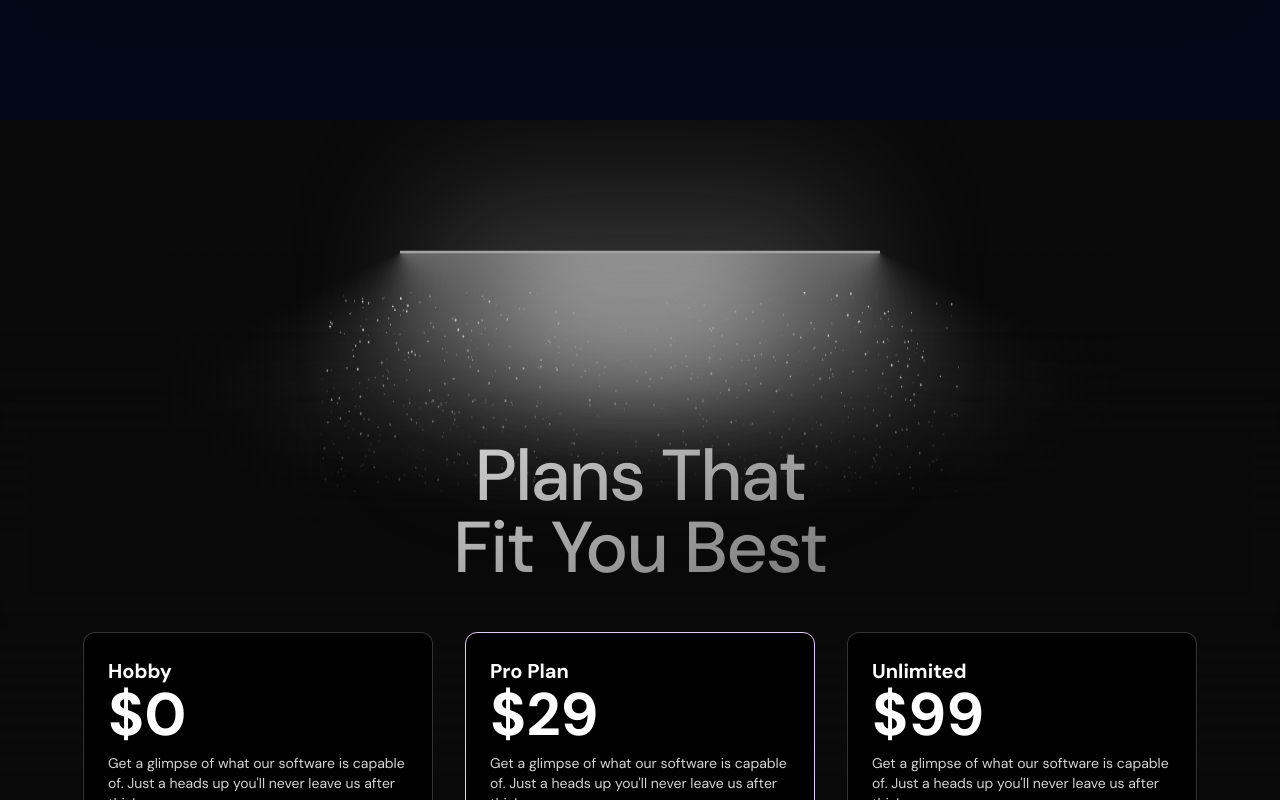
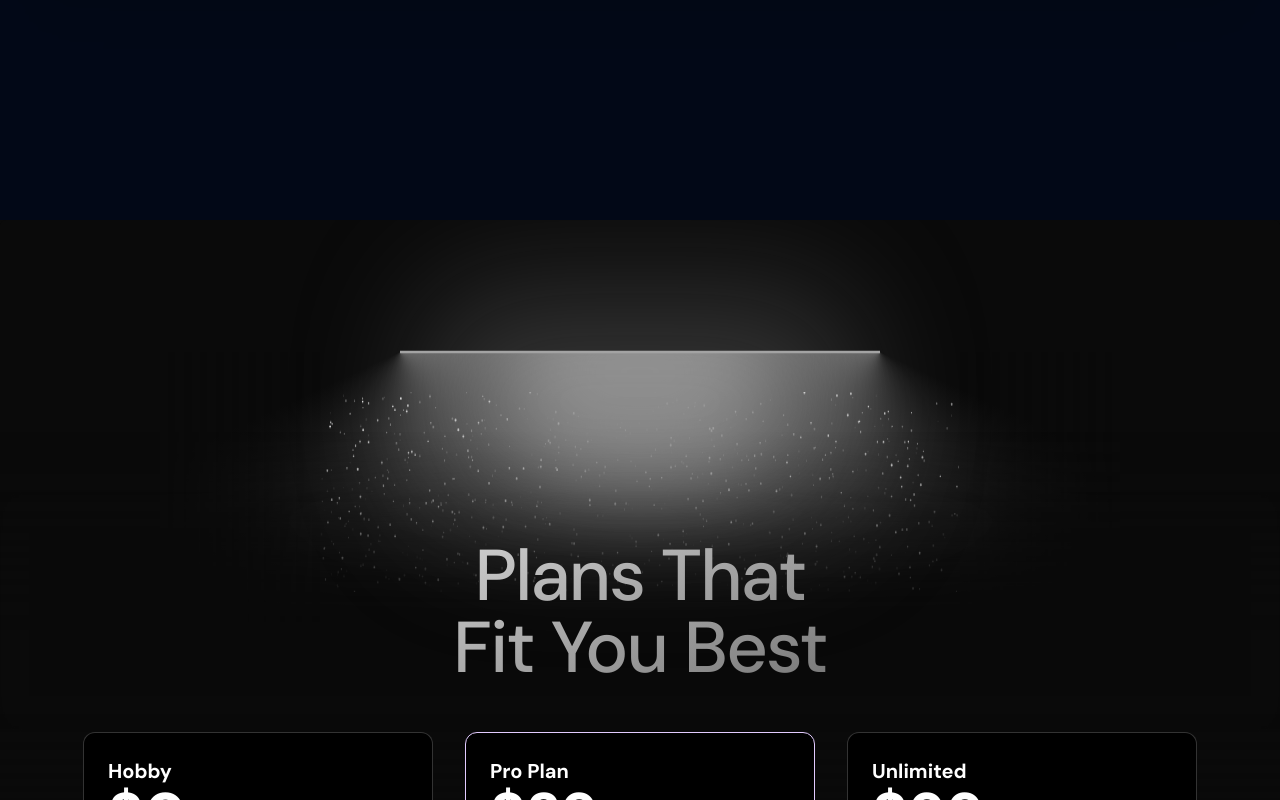
Before and after one commit to Satyajit-Sahoo45/AutoChain, a Next.js app: page / in a window 1280 px wide. Shown: the part 1180-1980 px from the top of the page. Built offline with nearby package versions, Linux system fonts and the light colour scheme.

Commit message:
fix landing page allignment

```diff
--- a/src/app/page.tsx
+++ b/src/app/page.tsx
@@ -35,7 +35,7 @@ export default function Home() {
         </div>
       </section>
 
-      <section className="mt-[500px] bg-neutral-950 w-full pb-8">
+      <section className="mt-[300px] md:mt-[600px] bg-neutral-950 w-full pb-8">
         <LampComponent />
         <div className="flex flex-wrap items-center justify-center flex-col md:flex-row gap-8 -mt-72">
           <CardContainer className="inter-var ">
```
